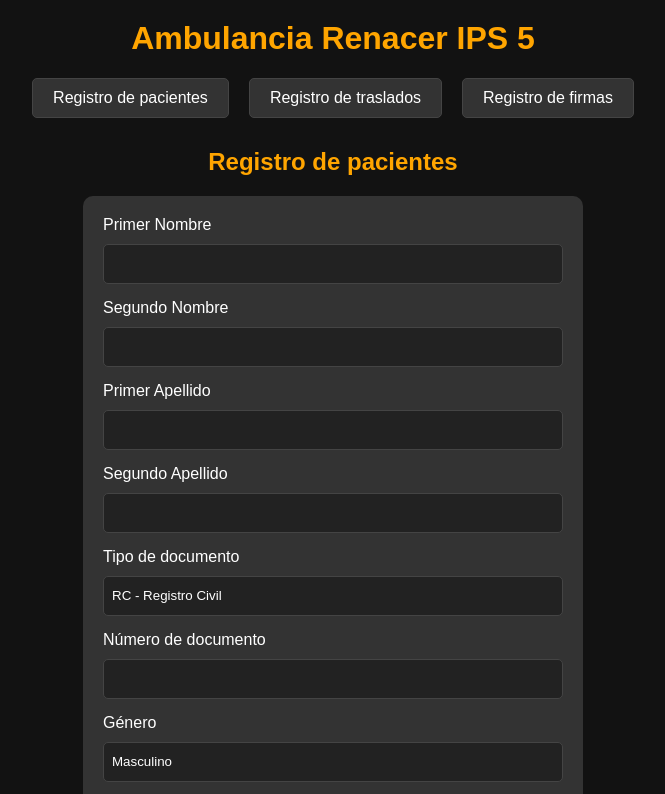
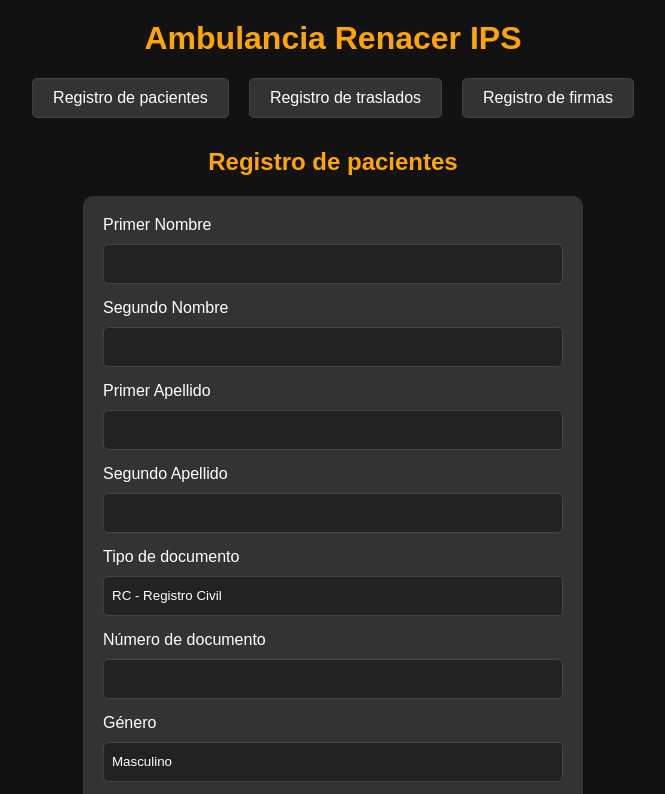
Before and after one commit to PruebaHCAmdbulance/PruebaHCAmdbulance.github.io, a plain HTML site: page index.html in a window 1280 px wide. Shown: the top 794 px of the page, without its empty margins (307-972 px from the left). Drawn offline with nearby package versions, Linux system fonts and the light colour scheme.

Commit message:
Update index.html

```diff
--- a/index.html
+++ b/index.html
@@ -182,7 +182,7 @@
     </style>
 </head>
 <body>
-    <h1>Ambulancia Renacer IPS 5</h1>
+    <h1>Ambulancia Renacer IPS</h1>
 
     <div class="tabs">
         <div class="tab" onclick="showContent('registro-pacientes')">Registro de pacientes</div>
```
